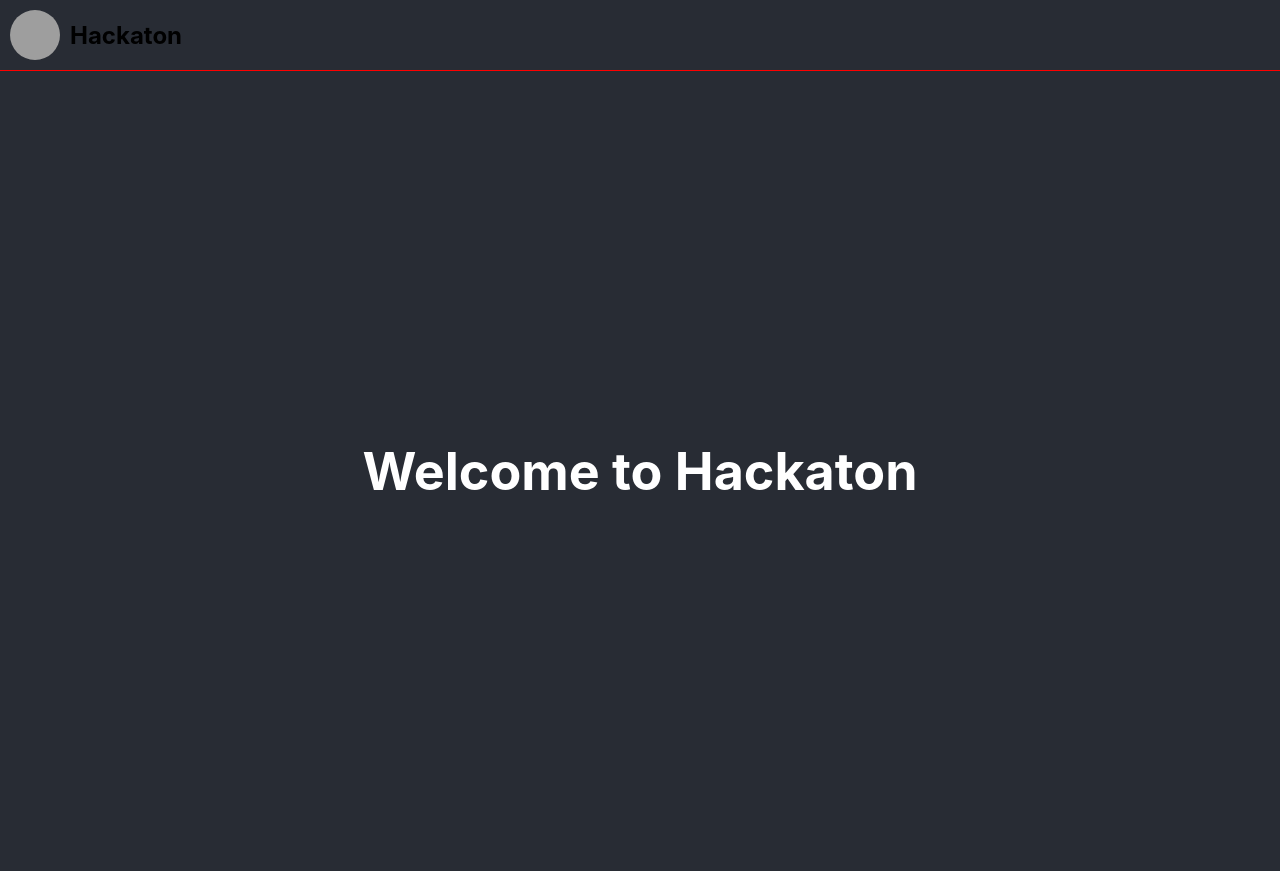
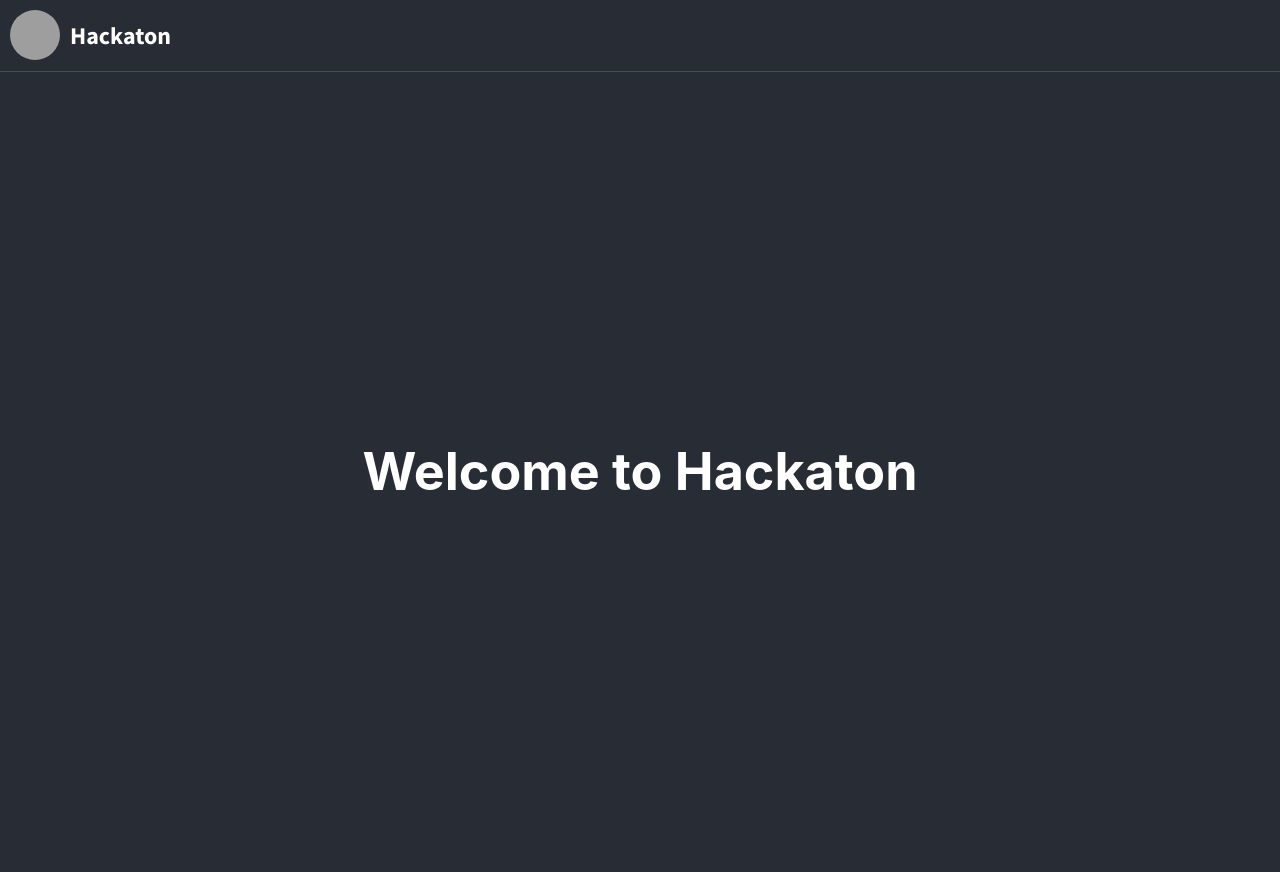
Before and after one commit to Dev-s-Den/hackaton, a React (Create React App) app in the folder client/: page / in a window 1280 px wide. Built offline with nearby package versions, Linux system fonts and the light colour scheme; grey boxes are pictures that could not be loaded.

Commit message:
Restyle NavBar

```diff
--- a/client/src/components/styles/NavBar.scss
+++ b/client/src/components/styles/NavBar.scss
@@ -16,4 +16,10 @@
     height: 50px;
     border-radius: 50%;
   }
+
+  .navbar-title {
+    font-family: v.$font-family;
+    color: #fff;
+    font-weight: 700;
+  }
 }
--- a/client/src/components/styles/_variables.scss
+++ b/client/src/components/styles/_variables.scss
@@ -1,2 +1,3 @@
 $background-color: #282c34;
 $test-border: 1px solid red;
+$font-family: "Source Sans Pro", sans-serif;
```
